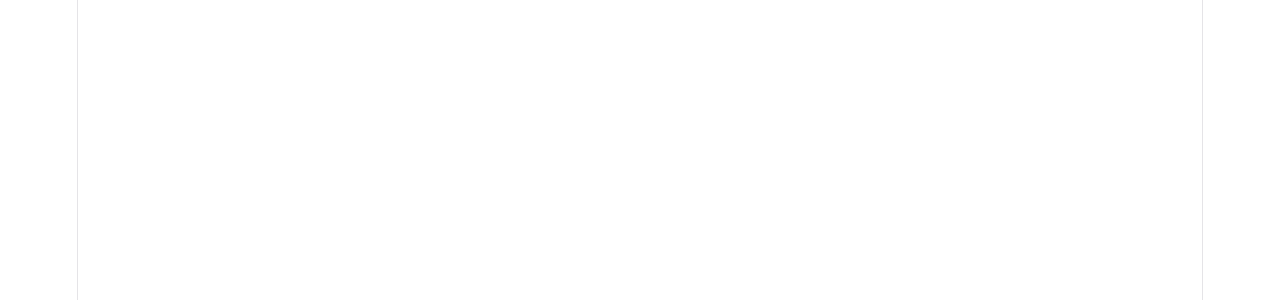
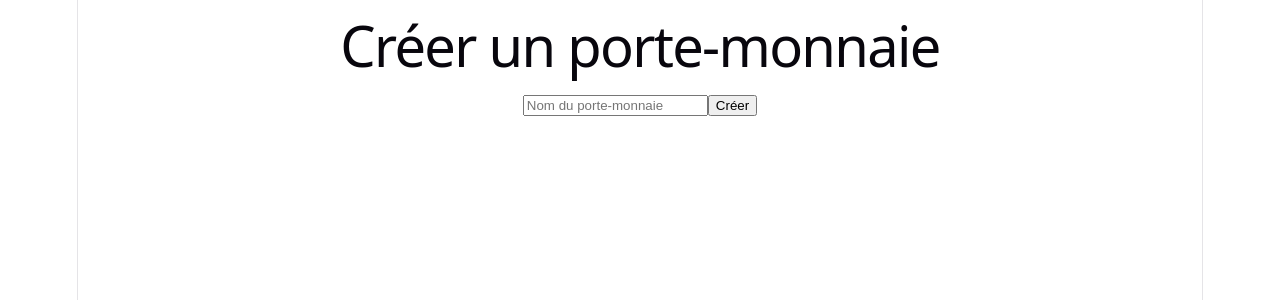
Before and after one commit to olivia-lang/nestjs-lesbonscomptes, a React app in the folder frontend/: page /portemonnaies/nouveau in a window 1280 px wide. Before the commit this address had no page. Shown: the top 300 px of the page. Built offline with nearby package versions, Linux system fonts and the light colour scheme; the HTML template or start-up script is replaced by a standard one.

Commit message:
feat: light front for creating a portemonnaie

```diff
--- a/frontend/src/App.jsx
+++ b/frontend/src/App.jsx
@@ -1,6 +1,7 @@
 import './App.css'
 import {BrowserRouter, Routes, Route} from "react-router";
 import HomePage from "./components/HomePage.jsx";
+import CreerPortemonnaie from "./components/portemonnaies/CreatePortemonnaie.jsx";
 
 function App() {
 
@@ -9,6 +10,7 @@
       <BrowserRouter>
         <Routes>
           <Route path="/" element={<HomePage />} />
+          <Route path="/portemonnaies/nouveau" element={<CreerPortemonnaie />} />
         </Routes>
       </BrowserRouter>
     </>
--- a/frontend/src/api/porte-monnaies.js
+++ b/frontend/src/api/porte-monnaies.js
@@ -0,0 +1,4 @@
+import { api } from './http';
+
+export const creerPortemonnaie = (libelle, compteId) =>
+    api.post('/portemonnaies', { libelle, compteId });
--- a/frontend/src/components/portemonnaies/CreatePortemonnaie.jsx
+++ b/frontend/src/components/portemonnaies/CreatePortemonnaie.jsx
@@ -0,0 +1,57 @@
+import {useState} from "react";
+import * as Yup from 'yup';
+import {ErrorMessage, Field, Form, Formik} from "formik";
+import Button from "../../shared/Button.jsx";
+import {creerPortemonnaie} from "../../api/porte-monnaies.js";
+
+// à supprimer dès qu'on a l'auth
+const COMPTE_ID_SIMULE = 1;
+
+const schema = Yup.object({
+    libelle: Yup.string()
+        .required('Le nom est obligatoire'),
+});
+
+export default function CreerPortemonnaie() {
+    const [portemonnaieCree, setPortemonnaieCree] = useState(null);
+    const [erreur, setErreur] = useState(null);
+
+    async function handleSubmit(values, { resetForm, setSubmitting }) {
+        setErreur(null);
+        try {
+            const portemonnaie = await creerPortemonnaie(values.libelle, COMPTE_ID_SIMULE);
+            setPortemonnaieCree(portemonnaie);
+            resetForm();
+        } catch (err) {
+            setErreur(err.message);
+        } finally {
+            setSubmitting(false);
+        }
+    }
+
+    return (
+        <>
+            <div>
+                <h1>Créer un porte-monnaie</h1>
+                <Formik
+                    initialValues={{ libelle: '' }}
+                    validationSchema={schema}
+                    onSubmit={handleSubmit}
+                >
+                    {({ isSubmitting }) => (
+                        <Form>
+                            <Field name="libelle" placeholder="Nom du porte-monnaie" />
+                            <ErrorMessage name="libelle" component="p" style={{ color: 'red' }} />
+                            <Button type="submit" disabled={isSubmitting}>Créer</Button>
+                        </Form>
+                    )}
+                </Formik>
+
+                {erreur && <p style={{ color: 'red' }}>{erreur}</p>}
+                {portemonnaieCree && (
+                    <p>Porte-monnaie "{portemonnaieCree.libelle}" créé (id {portemonnaieCree.id})</p>
+                )}
+            </div>
+        </>
+    )
+}
```
